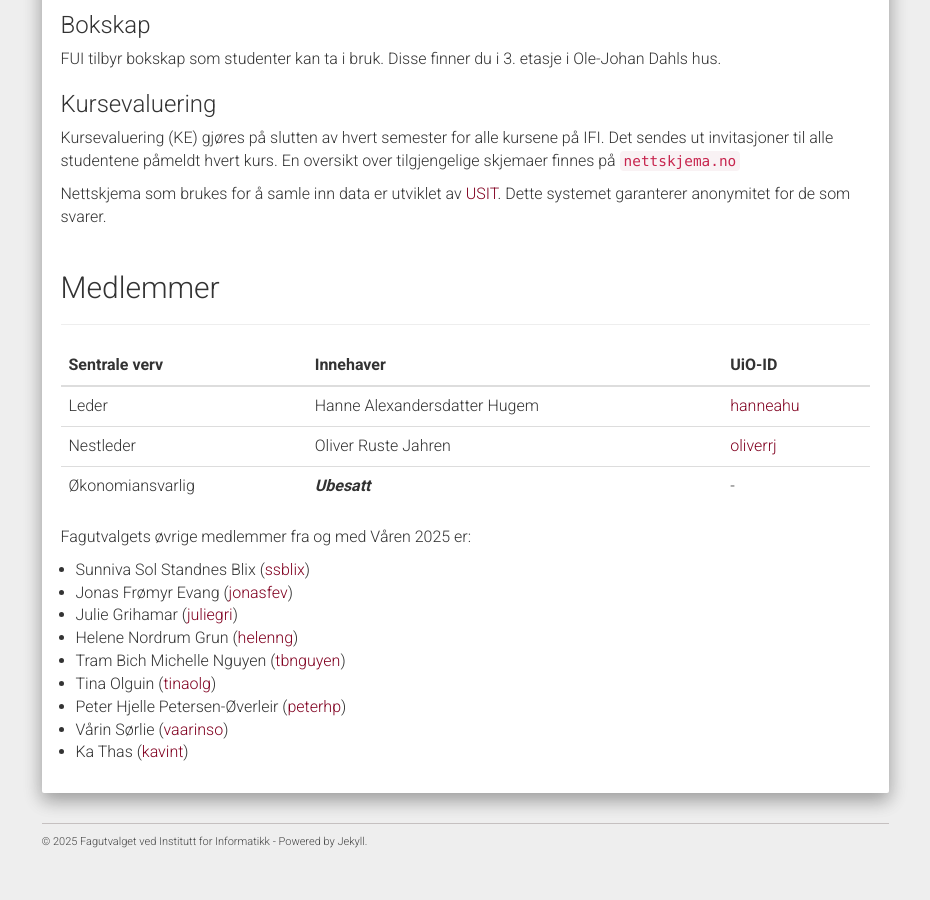
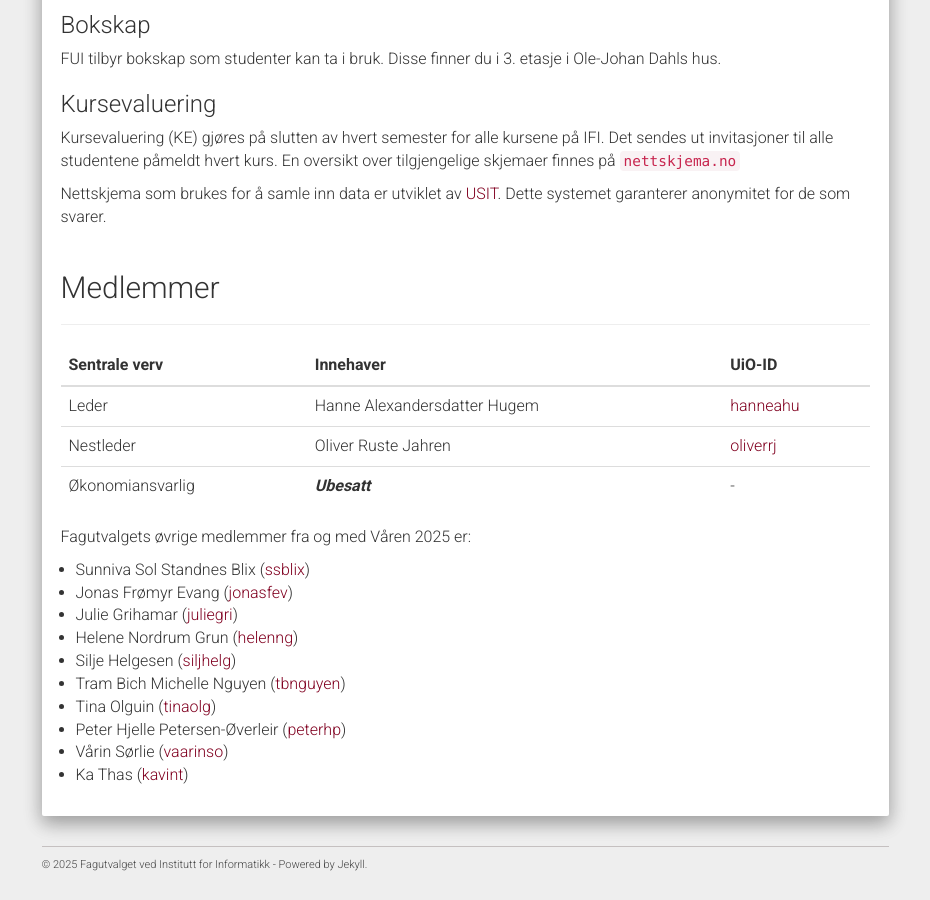
Before and after one commit to fui/fui.github.io, a Jekyll site: the page built from pages/fagutvalget.md, in a window 1280 px wide and 900 px high, scrolled down 843 px. Shown: the whole window, without its empty margins (321-1251 px from the left). Built offline with Jekyll 4.4.1, drawn with Linux system fonts in a browser that asks for light colours; before the commit the page ends 1720 px from its top, so only the background shows below that.

Commit message:
Det var en etterfylling i november som manglet fra nettsiden.

```diff
--- a/pages/fagutvalget.md
+++ b/pages/fagutvalget.md
@@ -96,6 +96,7 @@ Fagutvalgets øvrige medlemmer fra og med Våren 2025 er:
 - Jonas Frømyr Evang ([jonasfev](https://personer.uio.no/jonasfev))
 - Julie Grihamar ([juliegri](https://personer.uio.no/juliegri))
 - Helene Nordrum Grun ([helenng](https://personer.uio.no/helenng))
+- Silje Helgesen ([siljhelg](https://personer.uio.no/siljhelg))
 - Tram Bich Michelle Nguyen ([tbnguyen](https://personer.uio.no/tbnguyen))
 - Tina Olguin ([tinaolg](https://personer.uio.no/tinaolg))
 - Peter Hjelle Petersen-Øverleir ([peterhp](https://personer.uio.no/peterhp))
```
